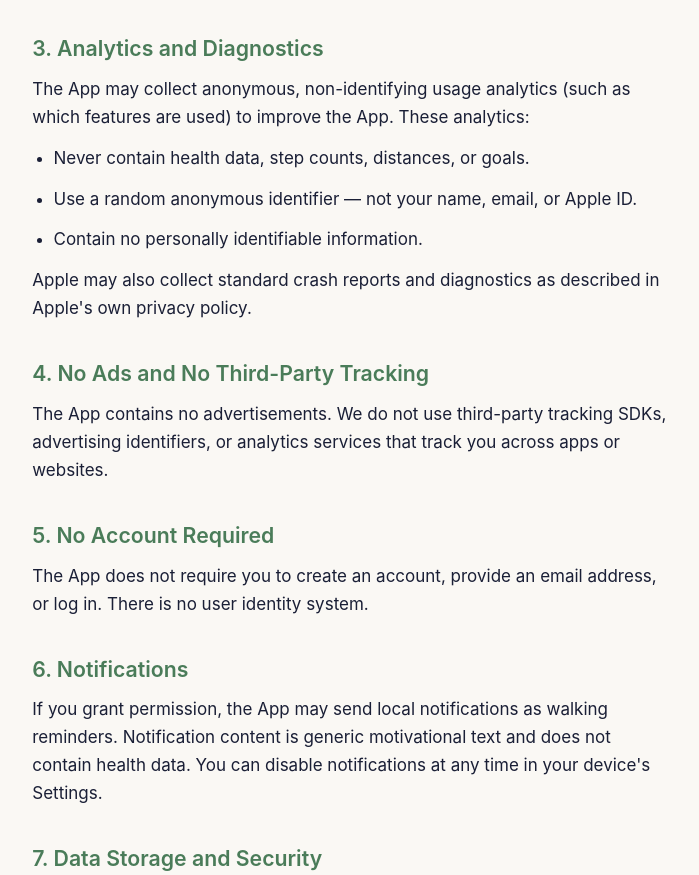
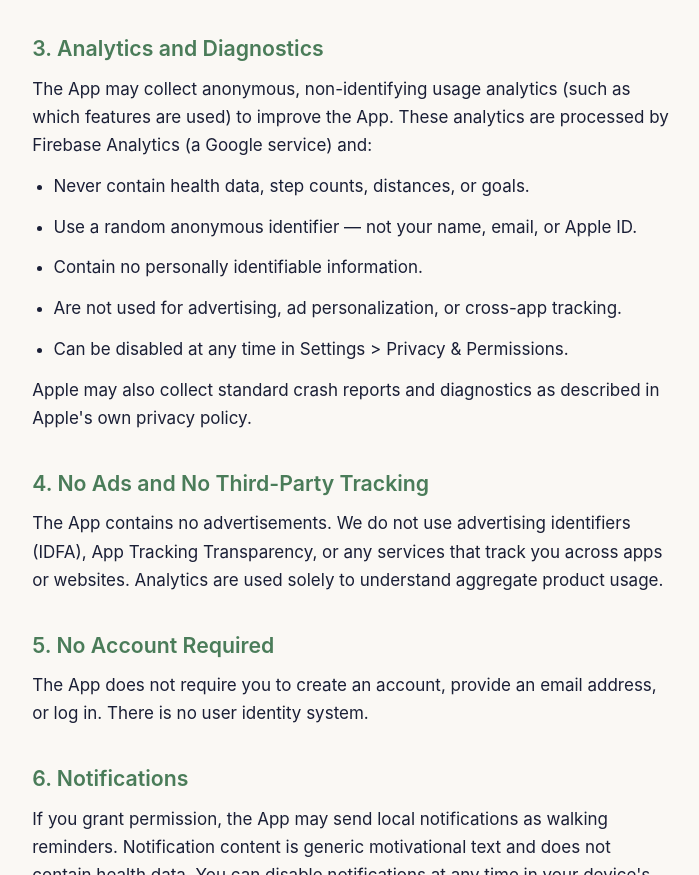
Before and after one commit to Jaun7707/StrideQuest-Site, a plain HTML site: page privacy.html in a window 1280 px wide. Shown: the part 1257-2132 px from the top of the page, without its empty margins (289-988 px from the left). Drawn offline with Linux system fonts and the light colour scheme.

Commit message:
docs: Update privacy policy analytics disclosure

```diff
--- a/privacy.html
+++ b/privacy.html
@@ -53,16 +53,18 @@
     <p>StrideQuest offers optional premium subscriptions managed entirely through Apple's in-app purchase system. We do not collect or store your payment information. You can manage or cancel subscriptions through your Apple ID settings.</p>
 
     <h2>3. Analytics and Diagnostics</h2>
-    <p>The App may collect anonymous, non-identifying usage analytics (such as which features are used) to improve the App. These analytics:</p>
+    <p>The App may collect anonymous, non-identifying usage analytics (such as which features are used) to improve the App. These analytics are processed by Firebase Analytics (a Google service) and:</p>
     <ul>
       <li>Never contain health data, step counts, distances, or goals.</li>
       <li>Use a random anonymous identifier — not your name, email, or Apple ID.</li>
       <li>Contain no personally identifiable information.</li>
+      <li>Are not used for advertising, ad personalization, or cross-app tracking.</li>
+      <li>Can be disabled at any time in Settings &gt; Privacy &amp; Permissions.</li>
     </ul>
     <p>Apple may also collect standard crash reports and diagnostics as described in Apple's own privacy policy.</p>
 
     <h2>4. No Ads and No Third-Party Tracking</h2>
-    <p>The App contains no advertisements. We do not use third-party tracking SDKs, advertising identifiers, or analytics services that track you across apps or websites.</p>
+    <p>The App contains no advertisements. We do not use advertising identifiers (IDFA), App Tracking Transparency, or any services that track you across apps or websites. Analytics are used solely to understand aggregate product usage.</p>
 
     <h2>5. No Account Required</h2>
     <p>The App does not require you to create an account, provide an email address, or log in. There is no user identity system.</p>
```
